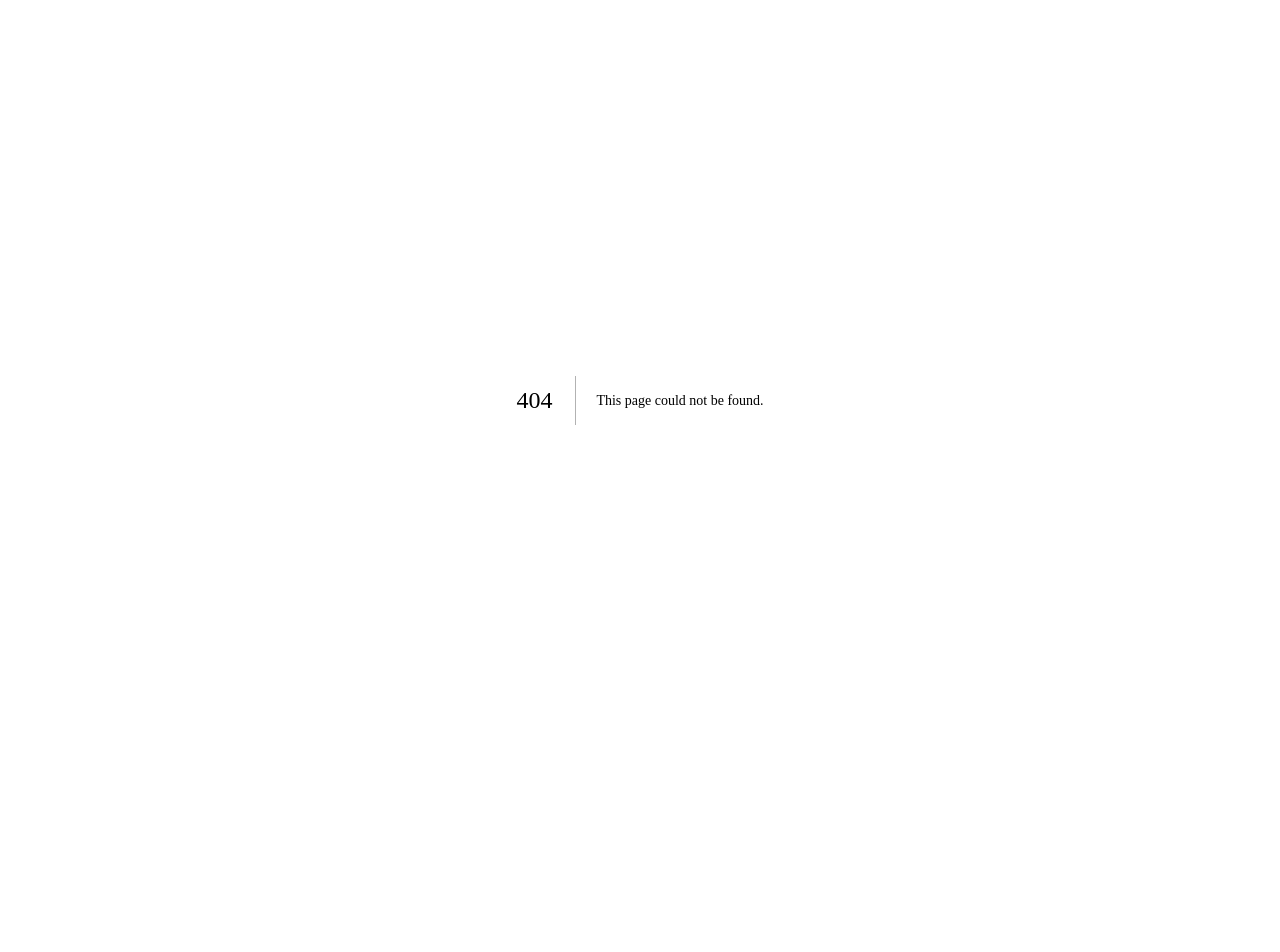
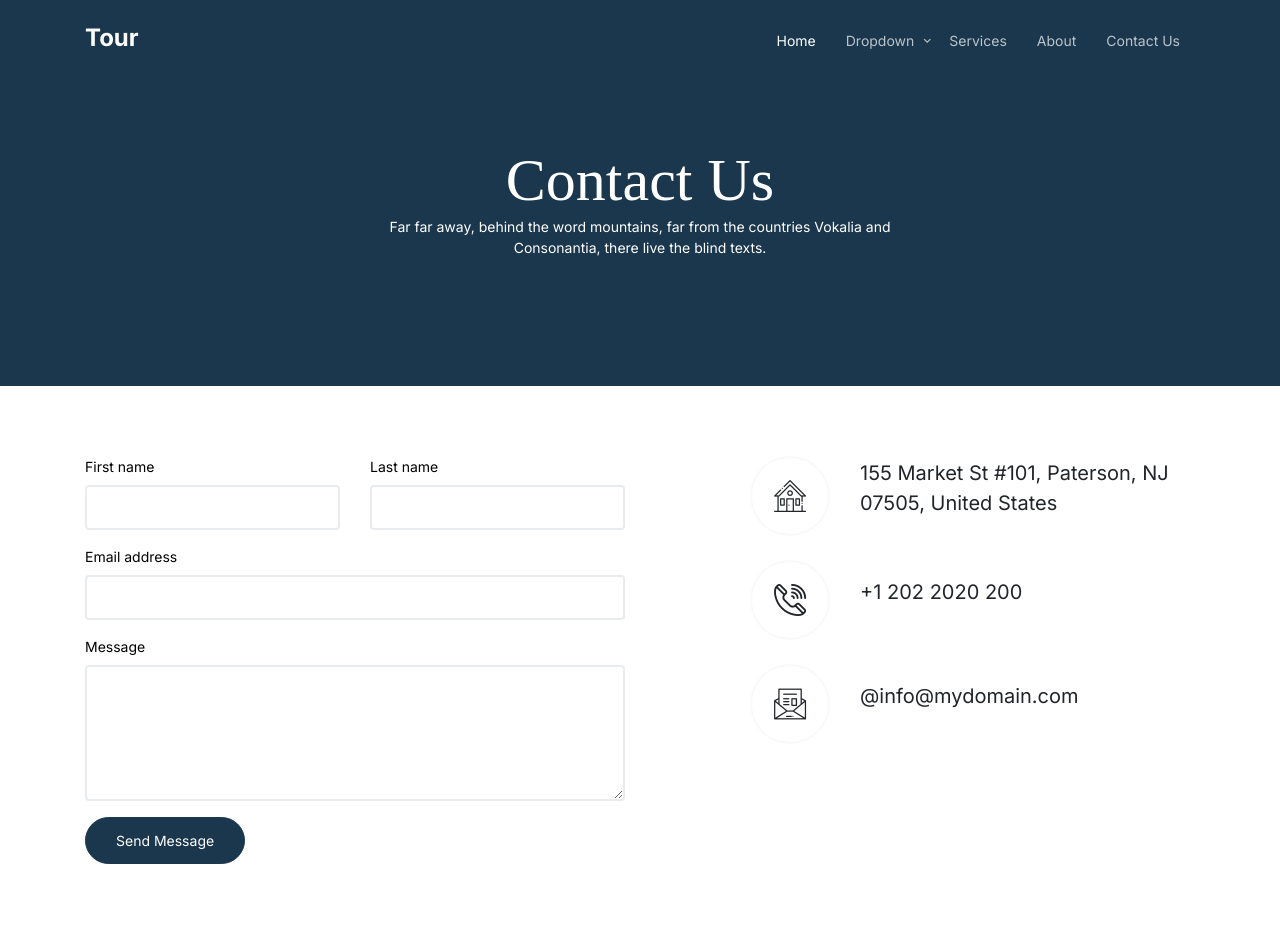
Before and after one commit to shahariar50/nextjs-apito-s1-t7, a Next.js app: page /contact in a window 1280 px wide. Before the commit this address had no page. Shown: the top 952 px of the page. Before the commit the page ends 800 px from the top, so only its background shows below. Built offline with nearby package versions, Linux system fonts and the light colour scheme; a web font is replaced by a local one.

Commit message:
completed contact page

```diff
--- a/components/layout/MainLayout.tsx
+++ b/components/layout/MainLayout.tsx
@@ -11,7 +11,7 @@ const MainLayout: React.FC<mainLayoutProps> = ({ children, isContact }) => {
     <main className="main" id="top">
       <Header />
       {children}
-      <Footer ifContact={isContact} />
+      <Footer isContact={isContact} />
     </main>
   );
 };
--- /dev/null
+++ b/components/page/contactpage/ContactFormSection.tsx
@@ -0,0 +1,77 @@
+const ContactFormSection = () => {
+  return (
+    <div className="untree_co-section">
+      <div className="container">
+        <div className="row">
+          <div className="col-lg-6 mb-5 mb-lg-0">
+            <form
+              className="contact-form"
+              data-aos="fade-up"
+              data-aos-delay="200"
+            >
+              <div className="row">
+                <div className="col-6">
+                  <div className="form-group">
+                    <label className="text-black" htmlFor="fname">
+                      First name
+                    </label>
+                    <input type="text" className="form-control" id="fname" />
+                  </div>
+                </div>
+                <div className="col-6">
+                  <div className="form-group">
+                    <label className="text-black" htmlFor="lname">
+                      Last name
+                    </label>
+                    <input type="text" className="form-control" id="lname" />
+                  </div>
+                </div>
+              </div>
+              <div className="form-group">
+                <label className="text-black" htmlFor="email">
+                  Email address
+                </label>
+                <input type="email" className="form-control" id="email" />
+              </div>
+
+              <div className="form-group">
+                <label className="text-black" htmlFor="message">
+                  Message
+                </label>
+                <textarea
+                  name=""
+                  className="form-control"
+                  id="message"
+                  cols={30}
+                  rows={5}
+                ></textarea>
+              </div>
+
+              <button type="submit" className="btn btn-primary">
+                Send Message
+              </button>
+            </form>
+          </div>
+          <div className="col-lg-5 ml-auto">
+            <div className="quick-contact-item d-flex align-items-center mb-4">
+              <span className="flaticon-house"></span>
+              <address className="text">
+                155 Market St #101, Paterson, NJ 07505, United States
+              </address>
+            </div>
+            <div className="quick-contact-item d-flex align-items-center mb-4">
+              <span className="flaticon-phone-call"></span>
+              <address className="text">+1 202 2020 200</address>
+            </div>
+            <div className="quick-contact-item d-flex align-items-center mb-4">
+              <span className="flaticon-mail"></span>
+              <address className="text">@info@mydomain.com</address>
+            </div>
+          </div>
+        </div>
+      </div>
+    </div>
+  );
+};
+
+export default ContactFormSection;
--- /dev/null
+++ b/components/page/contactpage/HeroSection.tsx
@@ -0,0 +1,21 @@
+const HeroSection = () => {
+  return (
+    <div className="hero hero-inner">
+      <div className="container">
+        <div className="row align-items-center">
+          <div className="col-lg-6 mx-auto text-center">
+            <div className="intro-wrap">
+              <h1 className="mb-0">Contact Us</h1>
+              <p className="text-white">
+                Far far away, behind the word mountains, far from the countries
+                Vokalia and Consonantia, there live the blind texts.{" "}
+              </p>
+            </div>
+          </div>
+        </div>
+      </div>
+    </div>
+  );
+};
+
+export default HeroSection;
--- /dev/null
+++ b/components/page/contactpage/TestemonialSection.tsx
@@ -0,0 +1,77 @@
+const TestemonialSection = () => {
+  return (
+    <div className="untree_co-section testimonial-section mt-5 bg-white">
+      <div className="container">
+        <div className="row justify-content-center">
+          <div className="col-lg-7 text-center">
+            <h2 className="section-title text-center mb-5">Testimonials</h2>
+
+            <div className="owl-single owl-carousel no-nav">
+              <div className="testimonial mx-auto">
+                <figure className="img-wrap">
+                  <picture>
+                    <img
+                      src="images/person_2.jpg"
+                      alt="Image"
+                      className="img-fluid"
+                    />
+                  </picture>
+                </figure>
+                <h3 className="name">Adam Aderson</h3>
+                <blockquote>
+                  <p>
+                    &ldquo;There live the blind texts. Separated they live in
+                    Bookmarksgrove right at the coast of the Semantics, a large
+                    language ocean.&rdquo;
+                  </p>
+                </blockquote>
+              </div>
+
+              <div className="testimonial mx-auto">
+                <figure className="img-wrap">
+                  <picture>
+                    <img
+                      src="images/person_3.jpg"
+                      alt="Image"
+                      className="img-fluid"
+                    />
+                  </picture>
+                </figure>
+                <h3 className="name">Lukas Devlin</h3>
+                <blockquote>
+                  <p>
+                    &ldquo;There live the blind texts. Separated they live in
+                    Bookmarksgrove right at the coast of the Semantics, a large
+                    language ocean.&rdquo;
+                  </p>
+                </blockquote>
+              </div>
+
+              <div className="testimonial mx-auto">
+                <figure className="img-wrap">
+                  <picture>
+                    <img
+                      src="images/person_4.jpg"
+                      alt="Image"
+                      className="img-fluid"
+                    />
+                  </picture>
+                </figure>
+                <h3 className="name">Kayla Bryant</h3>
+                <blockquote>
+                  <p>
+                    &ldquo;There live the blind texts. Separated they live in
+                    Bookmarksgrove right at the coast of the Semantics, a large
+                    language ocean.&rdquo;
+                  </p>
+                </blockquote>
+              </div>
+            </div>
+          </div>
+        </div>
+      </div>
+    </div>
+  );
+};
+
+export default TestemonialSection;
--- /dev/null
+++ b/pages/contact.tsx
@@ -0,0 +1,16 @@
+import MainLayout from "components/layout/MainLayout";
+import ContactFormSection from "components/page/contactpage/ContactFormSection";
+import HeroSection from "components/page/contactpage/HeroSection";
+import TestemonialSection from "components/page/contactpage/TestemonialSection";
+
+const ContactPage = () => {
+  return (
+    <MainLayout isContact={false}>
+      <HeroSection />
+      <ContactFormSection />
+      <TestemonialSection />
+    </MainLayout>
+  );
+};
+
+export default ContactPage;
```
